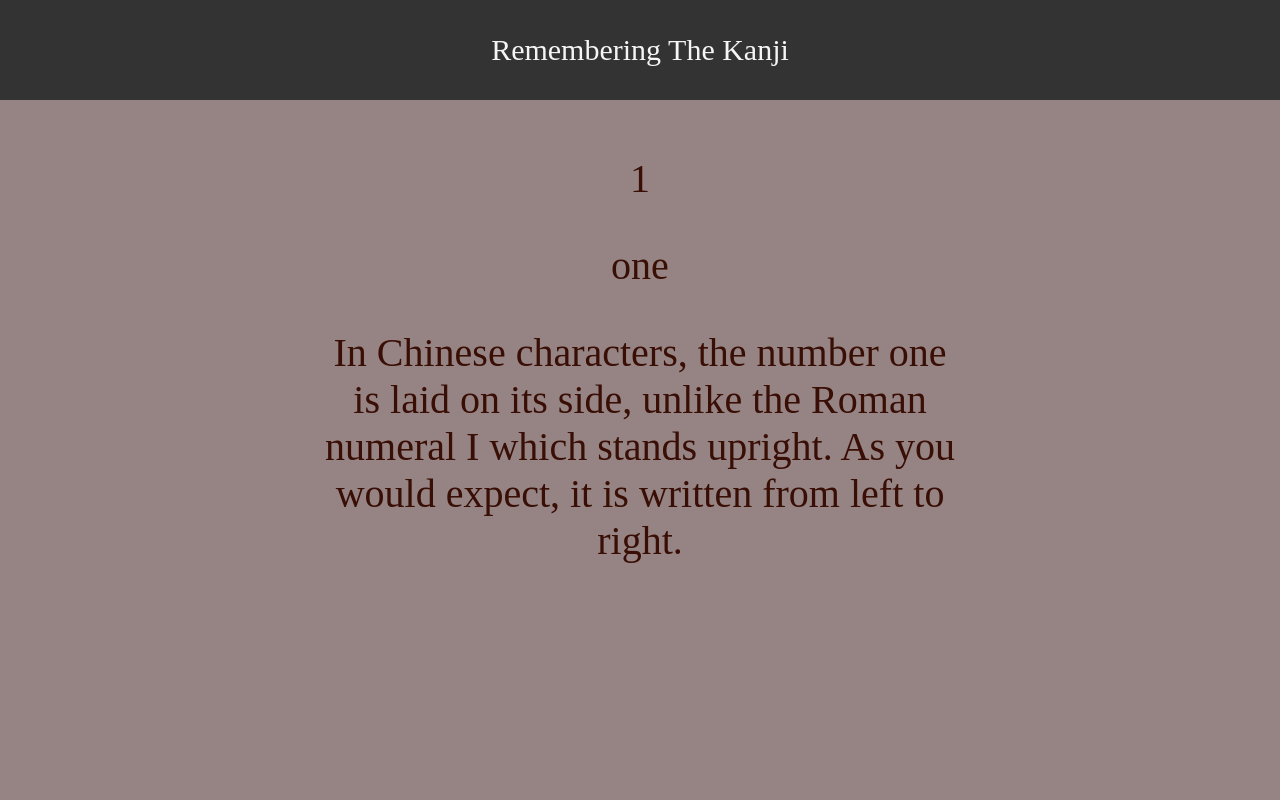
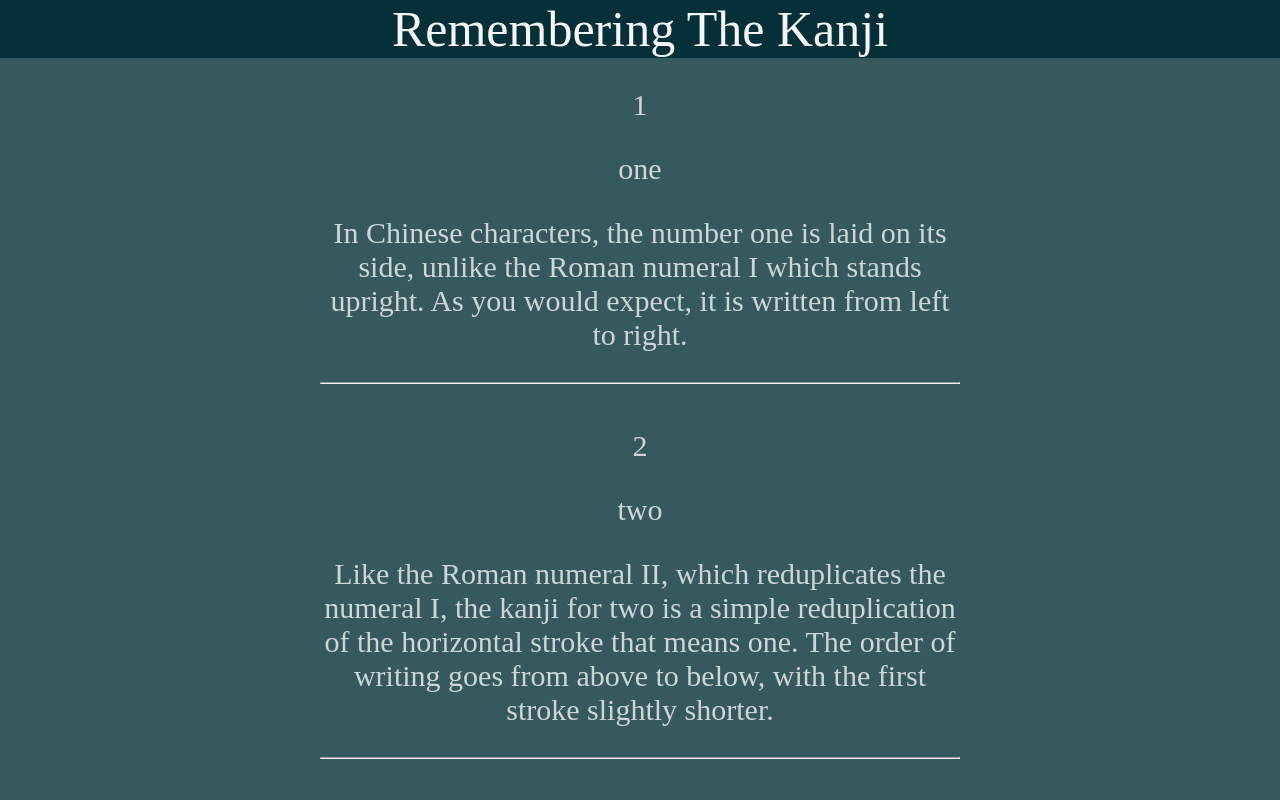
Before and after one commit to mrCamilo/Remembering-The-Kanji-Reference, a React (Create React App) app: page / in a window 1280 px wide. Shown: the top 800 px of the page. Built offline with nearby package versions, Linux system fonts and the light colour scheme.

Commit message:
color changes

```diff
--- a/public/style.css
+++ b/public/style.css
@@ -1,33 +1,32 @@
 body {
 	margin: 0;
-	background-color: #968484;
+	background-color: #365960;
 }
 
 p {
 	text-align: center;
 }
 
+hr {
+	color: black;
+}
 
 .heading {
-	height: 100px;
-	background-color: #333;
+	background-color: #053039;
 	color: whitesmoke;
-	margin-bottom: 15px;
 	text-align: center;
-	font-size: 30px;
+	font-size: 50px;
 	display: flex;
 	justify-content: center;
-	align-items: center;
 }
 
 .rtkContainer {
-	font-size: 40px;
-	height: 100%;
+	font-size: 30px;
 	display: flex;
 	justify-content: center;
 }
 
 .rtk {
-	color: #390e05;
+	color: #cdd5d7;
 	width: 50%;
 }
--- a/src/components/Kanji.js
+++ b/src/components/Kanji.js
@@ -7,6 +7,7 @@
 	        <p>{props.number}</p>
 	        <p>{props.keyword}</p>
 	        <p>{props.heisig}</p>
+	        <hr></hr>
 	    </div>
 	</div>
     )
```
